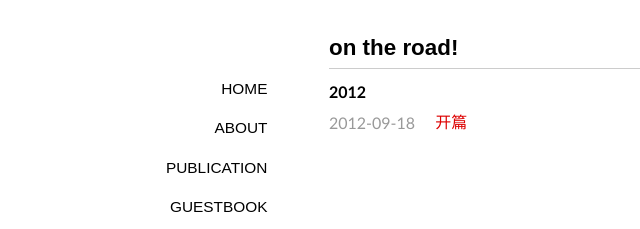
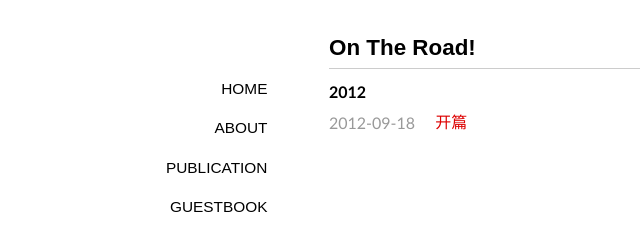
Before and after one commit to mattma2009/tour, a Jekyll site: the page built from index.md, in a window 1280 px wide. Shown: the top 229 px of the page, without its empty margins (11-651 px from the left). Built offline with Jekyll 4.4.1, drawn with Linux system fonts in a browser that asks for light colours; some web fonts are replaced; Markdown is read by kramdown in place of the engine named in the settings.

Commit message:
big Signed-off-by: mattma2009 <mazhengxiu@gmail.com>

```diff
--- a/index.md
+++ b/index.md
@@ -1,5 +1,5 @@
 ---
-title: on the road!
+title: On The Road!
 layout: page
 ---
 
```
